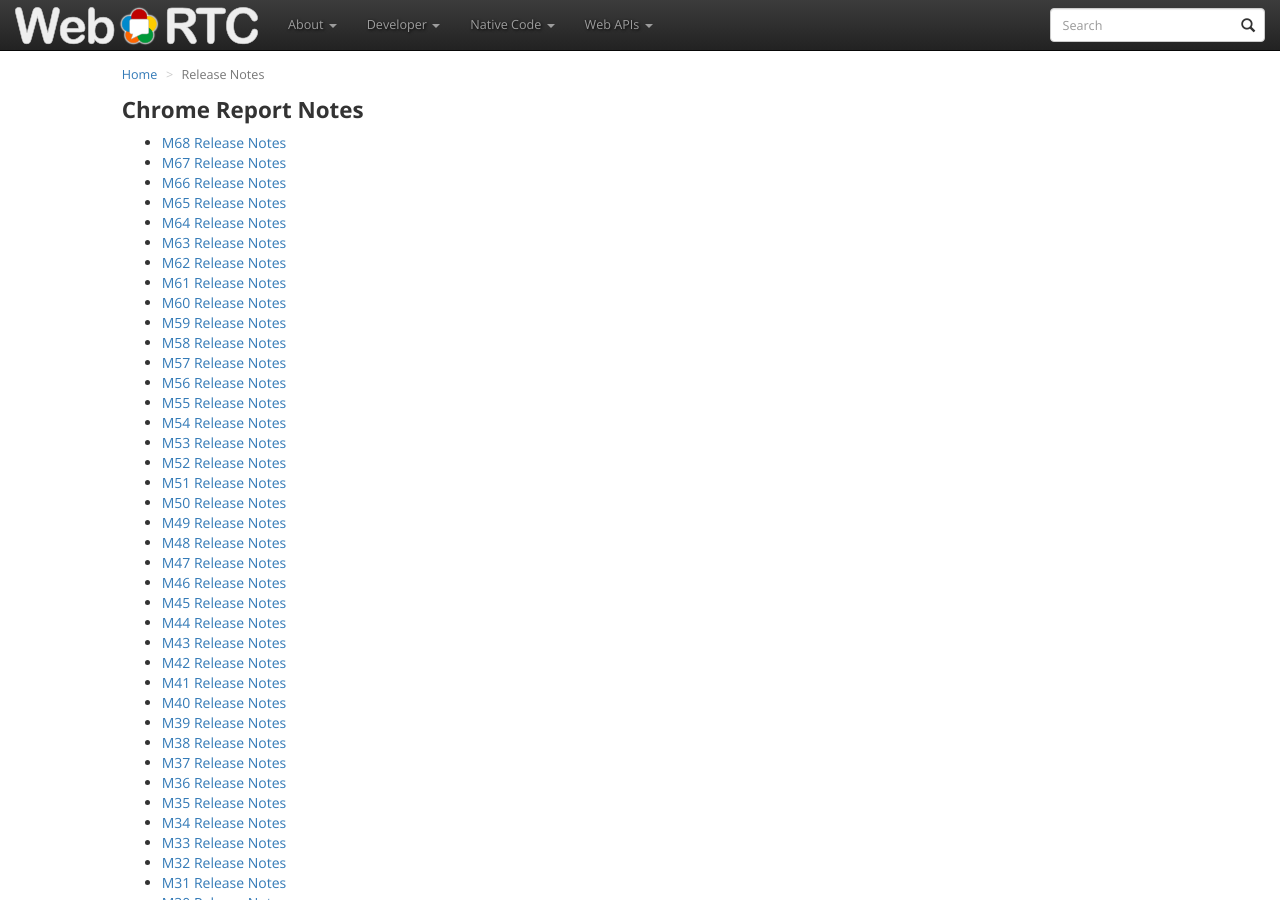
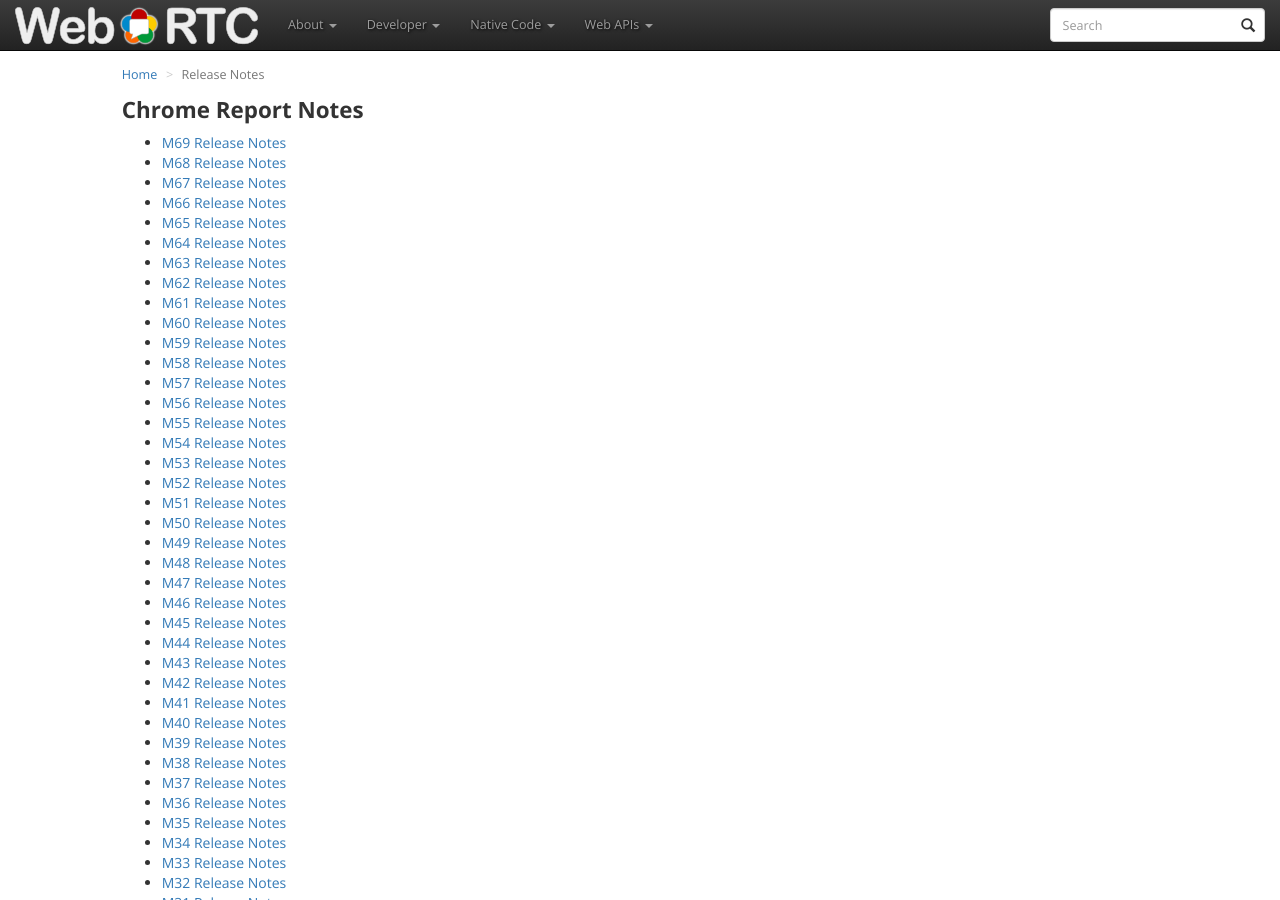
Before and after one commit to webrtc/webrtc-org, a Jekyll site: the page built from release-notes/index.md, in a window 1280 px wide and 900 px high. Built offline with Jekyll 4.4.1, drawn with Linux system fonts in a browser that asks for light colours; nearby versions of some CDN libraries.

Commit message:
Update index.md
Added link to M69 relnotes

```diff
--- a/release-notes/index.md
+++ b/release-notes/index.md
@@ -5,6 +5,7 @@ permalink: /release-notes/
 crumb: Release Notes
 ---
 
+  * [M69 Release Notes](https://groups.google.com/d/msg/discuss-webrtc/i1Td6qhfKlQ/ryXly46JCwAJ)
   * [M68 Release Notes](https://groups.google.com/d/msg/discuss-webrtc/nDdDqIBtFBM/bf_0eknmAwAJ)
   * [M67 Release Notes](https://groups.google.com/d/msg/discuss-webrtc/8D5O5NAVzes/QxeMGr0rAwAJ)
   * [M66 Release Notes](https://groups.google.com/d/msg/discuss-webrtc/kG4DJSfP2ck/YlI0xyeLAgAJ)
```
